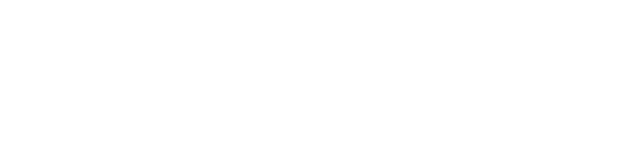
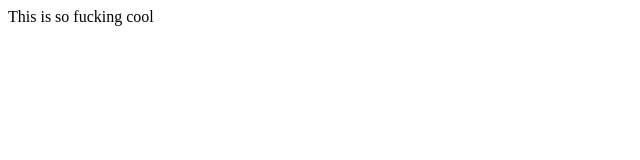
Before and after one commit to DevJebez/web-development, a plain HTML site: page index.html in a window 1280 px wide. Shown: the whole page, without its empty margins (0-640 px from the left). Drawn offline with Linux system fonts and the light colour scheme.

Commit message:
Learning meta head title and body tags

```diff
--- a/index.html
+++ b/index.html
@@ -1,6 +1,10 @@
 <!DOCTYPE html>
 <html>
     <head>
-        <title>Hello world</title>
+        <meta charset="utf-8">
+        <title> Hello world</title>
     </head>
+    <body>
+        This is so fucking cool
+    </body>
 </html>
```
